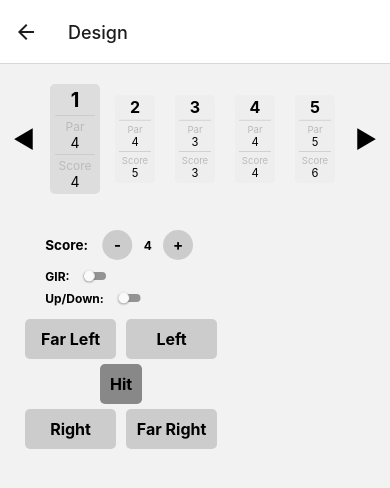
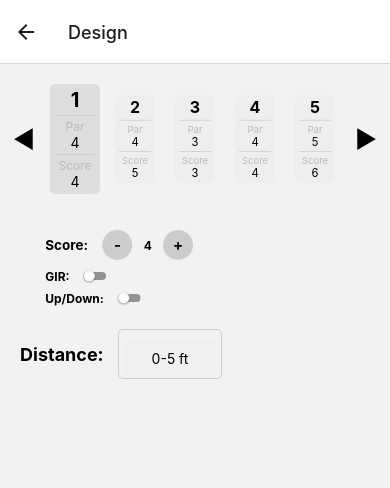
Before and after one commit to jbreeland/loginApp, a React Native app in the folder mobile/: screen /Design in a window 390 px wide. Shown: the top 488 px of the page. Built offline with nearby package versions, Linux system fonts and the light colour scheme.

Commit message:
added scrollbox but needs work

```diff
--- a/mobile/package.json
+++ b/mobile/package.json
@@ -20,7 +20,8 @@
     "react-native-checkbox": "^2.0.0",
     "react-native-safe-area-context": "4.10.1",
     "react-native-screens": "^3.31.1",
-    "react-native-snap-carousel": "^3.9.1"
+    "react-native-snap-carousel": "^1.3.1",
+    "react-native-svg": "15.2.0"
   },
   "devDependencies": {
     "@babel/core": "^7.20.0"
--- a/mobile/screens/DesignScreen.js
+++ b/mobile/screens/DesignScreen.js
@@ -1,18 +1,18 @@
 import React, { useState } from 'react';
-import { View, Text, TouchableOpacity, StyleSheet, Switch } from 'react-native';
+import { View, Text, TouchableOpacity, Switch, ScrollView } from 'react-native';
+import styles from './DesignScreenStyles';
 
 const holes = Array.from({ length: 18 }, (_, i) => i + 1);
 const parValues = [4, 4, 3, 4, 5, 3, 4, 5, 4, 4, 5, 3, 4, 4, 3, 5, 4, 4]; // Example par values, replace with actual values
 const tempScores = [4, 5, 3, 4, 6, 3, 5, 5, 4, 4, 6, 3, 4, 5, 3, 6, 4, 5]; // Temporary scores, replace with actual user inputs
+const distances = ["0-5 ft", "5-10 ft", "10-15 ft", "15-20 ft", "20-30 ft", "30-40 ft", "40 ft +"];
 
 const DesignScreen = () => {
     const [currentHole, setCurrentHole] = useState(1);
     const [score, setScore] = useState(parValues[0]);
     const [gir, setGir] = useState(false);
     const [upDown, setUpDown] = useState(false);
-    const [fairway, setFairway] = useState('Hit'); // Default to 'Hit'
-
-    const fairwayOptions = ['Far Left', 'Left', 'Hit', 'Right', 'Far Right'];
+    const [selectedDistance, setSelectedDistance] = useState(null);
 
     const goToPreviousHole = () => {
         setCurrentHole(prev => {
@@ -46,10 +46,6 @@ const DesignScreen = () => {
         } else {
             return holes.slice(currentHole - 3, currentHole + 2);
         }
-    };
-
-    const handleFairwayPress = (option) => {
-        setFairway(option);
     };
 
     return (
@@ -101,58 +97,22 @@ const DesignScreen = () => {
                         <Text style={styles.switchLabel}>Up/Down: </Text>
                         <Switch style={styles.smallSwitch} value={upDown} onValueChange={setUpDown} />
                     </View>
-                    <View style={styles.fairwayContainer}>
-                        <View style={styles.fairwayRow}>
-                            <TouchableOpacity
-                                style={[
-                                    styles.fairwayButton,
-                                    fairway === 'Far Left' && styles.selectedFairwayButton
-                                ]}
-                                onPress={() => handleFairwayPress('Far Left')}
-                            >
-                                <Text style={styles.fairwayButtonText}>Far Left</Text>
-                            </TouchableOpacity>
-                            <TouchableOpacity
-                                style={[
-                                    styles.fairwayButton,
-                                    fairway === 'Left' && styles.selectedFairwayButton
-                                ]}
-                                onPress={() => handleFairwayPress('Left')}
-                            >
-                                <Text style={styles.fairwayButtonText}>Left</Text>
-                            </TouchableOpacity>
-                        </View>
-                        <View style={styles.hitButtonContainer}>
-                            <TouchableOpacity
-                                style={[
-                                    styles.hitButton,
-                                    fairway === 'Hit' && styles.selectedFairwayButton
-                                ]}
-                                onPress={() => handleFairwayPress('Hit')}
-                            >
-                                <Text style={styles.fairwayButtonText}>Hit</Text>
-                            </TouchableOpacity>
-                        </View>
-                        <View style={styles.fairwayRow}>
-                            <TouchableOpacity
-                                style={[
-                                    styles.fairwayButton,
-                                    fairway === 'Right' && styles.selectedFairwayButton
-                                ]}
-                                onPress={() => handleFairwayPress('Right')}
-                            >
-                                <Text style={styles.fairwayButtonText}>Right</Text>
-                            </TouchableOpacity>
-                            <TouchableOpacity
-                                style={[
-                                    styles.fairwayButton,
-                                    fairway === 'Far Right' && styles.selectedFairwayButton
-                                ]}
-                                onPress={() => handleFairwayPress('Far Right')}
-                            >
-                                <Text style={styles.fairwayButtonText}>Far Right</Text>
-                            </TouchableOpacity>
-                        </View>
+                    <View style={styles.distanceContainer}>
+                        <Text style={styles.distanceLabel}>Distance: </Text>
+                        <ScrollView style={styles.scrollBox}>
+                            {distances.map((distance, index) => (
+                                <TouchableOpacity
+                                    key={index}
+                                    style={[
+                                        styles.distanceOption,
+                                        selectedDistance === distance && styles.selectedDistanceOption
+                                    ]}
+                                    onPress={() => setSelectedDistance(distance)}
+                                >
+                                    <Text style={styles.distanceOptionText}>{distance}</Text>
+                                </TouchableOpacity>
+                            ))}
+                        </ScrollView>
                     </View>
                 </View>
             </View>
@@ -160,164 +120,4 @@ const DesignScreen = () => {
     );
 };
 
-const styles = StyleSheet.create({
-    container: {
-        flex: 1,
-        justifyContent: 'flex-start',
-        alignItems: 'center',
-        marginTop: 20,
-    },
-    holeContainer: {
-        flexDirection: 'row',
-        alignItems: 'center',
-        marginBottom: 20,
-    },
-    arrow: {
-        fontSize: 24,
-        marginHorizontal: 10,
-    },
-    holeNumbers: {
-        flexDirection: 'row',
-    },
-    hole: {
-        width: 50,
-        height: 110, // Increased height
-        justifyContent: 'center',
-        alignItems: 'center',
-        marginHorizontal: 5,
-        backgroundColor: '#eee',
-        borderRadius: 5,
-        padding: 5,
-        position: 'relative',
-        transform: [{ scale: 0.8 }],
-    },
-    currentHole: {
-        backgroundColor: '#ddd',
-        transform: [{ scale: 1 }],
-    },
-    holeText: {
-        fontSize: 20,
-        fontWeight: 'bold',
-    },
-    separator: {
-        height: 1,
-        width: '100%',
-        backgroundColor: '#ccc',
-        marginVertical: 3,
-    },
-    parText: {
-        fontSize: 14,
-    },
-    scoreCardText: {
-        fontSize: 14, // Font size for the score in the scorecard
-    },
-    scoreText: {
-        fontSize: 16, // Font size for the score in the score container
-        fontWeight: 'bold',
-        marginHorizontal: 10,
-    },
-    content: {
-        flex: 1,
-        justifyContent: 'flex-start',
-        alignItems: 'flex-start',
-        width: '100%',
-        paddingHorizontal: 20,
-    },
-    alignedContainer: {
-        marginTop: 10,
-        marginLeft: 0,
-    },
-    scoreContainer: {
-        flexDirection: 'row',
-        alignItems: 'center',
-        justifyContent: 'flex-start', // Align to the left
-        marginTop: 1,
-        //marginBottom: 10,
-        //borderWidth: 1, // Add border for the box
-        //borderColor: '#ccc', // Set border color
-        //padding: 10, // Add padding for the box
-        //borderRadius: 5, // Optional: Add border radius for rounded corners
-        transform: [{ scale: 0.75 }],
-    },
-    scoreLabel: {
-        fontSize: 18,
-        fontWeight: 'bold',
-        marginRight: 10,
-    },
-    circleButton: {
-        width: 40,
-        height: 40,
-        justifyContent: 'center',
-        alignItems: 'center',
-        borderRadius: 20,
-        backgroundColor: '#ccc',
-        marginHorizontal: 5,
-    },
-    buttonText: {
-        fontSize: 20,
-        fontWeight: 'bold',
-    },
-    watermark: {
-        fontSize: 12,
-        color: '#bbb',
-        textAlign: 'center',
-    },
-    switchContainer: {
-        flexDirection: 'row',
-        alignItems: 'center',
-        marginBottom: 1,
-        marginTop: 1,
-        transform: [{ scale: 0.75 }],
-    },
-    switchLabel: {
-        fontSize: 16,
-        fontWeight: 'bold',
-        marginRight: 10,
-    },
-    smallSwitch: {
-        transform: [{ scaleX: 0.75 }, { scaleY: 0.75 }],
-    },
-    fairwayContainer: {
-        flexDirection: 'column',
-        alignItems: 'center',
-        marginTop: 10,
-        marginBottom: 20,
-    },
-    fairwayRow: {
-        flexDirection: 'row',
-        justifyContent: 'space-between',
-        width: '100%',
-        marginBottom: 5,
-    },
-    fairwayButton: {
-        flex: 1,
-        justifyContent: 'center',
-        alignItems: 'center',
-        padding: 10,
-        backgroundColor: '#ccc',
-        marginHorizontal: 5,
-        borderRadius: 5,
-    },
-    selectedFairwayButton: {
-        backgroundColor: '#888',
-    },
-    hitButtonContainer: {
-        flexDirection: 'row',
-        justifyContent: 'center',
-        alignItems: 'center',
-        marginBottom: 5,
-    },
-    hitButton: {
-        justifyContent: 'center',
-        alignItems: 'center',
-        padding: 10,
-        backgroundColor: '#ccc',
-        borderRadius: 5,
-    },
-    fairwayButtonText: {
-        fontSize: 16,
-        fontWeight: 'bold',
-    },
-});
-
 export default DesignScreen;
--- /dev/null
+++ b/mobile/screens/DesignScreenStyles.js
@@ -0,0 +1,149 @@
+import { StyleSheet } from 'react-native';
+
+const styles = StyleSheet.create({
+    container: {
+        flex: 1,
+        justifyContent: 'flex-start',
+        alignItems: 'center',
+        marginTop: 20,
+    },
+    holeContainer: {
+        flexDirection: 'row',
+        alignItems: 'center',
+        marginBottom: 20,
+    },
+    arrow: {
+        fontSize: 24,
+        marginHorizontal: 10,
+    },
+    holeNumbers: {
+        flexDirection: 'row',
+    },
+    hole: {
+        width: 50,
+        height: 110,
+        justifyContent: 'center',
+        alignItems: 'center',
+        marginHorizontal: 5,
+        backgroundColor: '#eee',
+        borderRadius: 5,
+        padding: 5,
+        position: 'relative',
+        transform: [{ scale: 0.8 }],
+    },
+    currentHole: {
+        backgroundColor: '#ddd',
+        transform: [{ scale: 1 }],
+    },
+    holeText: {
+        fontSize: 20,
+        fontWeight: 'bold',
+    },
+    separator: {
+        height: 1,
+        width: '100%',
+        backgroundColor: '#ccc',
+        marginVertical: 3,
+    },
+    parText: {
+        fontSize: 14,
+    },
+    scoreCardText: {
+        fontSize: 14,
+    },
+    scoreText: {
+        fontSize: 16,
+        fontWeight: 'bold',
+        marginHorizontal: 10,
+    },
+    content: {
+        flex: 1,
+        justifyContent: 'flex-start',
+        alignItems: 'flex-start',
+        width: '100%',
+        paddingHorizontal: 20,
+    },
+    alignedContainer: {
+        marginTop: 10,
+        marginLeft: 0,
+    },
+    scoreContainer: {
+        flexDirection: 'row',
+        alignItems: 'center',
+        justifyContent: 'flex-start',
+        marginTop: 1,
+        transform: [{ scale: 0.75 }],
+    },
+    scoreLabel: {
+        fontSize: 18,
+        fontWeight: 'bold',
+        marginRight: 10,
+    },
+    circleButton: {
+        width: 40,
+        height: 40,
+        justifyContent: 'center',
+        alignItems: 'center',
+        borderRadius: 20,
+        backgroundColor: '#ccc',
+        marginHorizontal: 5,
+    },
+    buttonText: {
+        fontSize: 20,
+        fontWeight: 'bold',
+    },
+    watermark: {
+        fontSize: 12,
+        color: '#bbb',
+        textAlign: 'center',
+    },
+    switchContainer: {
+        flexDirection: 'row',
+        alignItems: 'center',
+        marginBottom: 1,
+        marginTop: 1,
+        transform: [{ scale: 0.75 }],
+    },
+    switchLabel: {
+        fontSize: 16,
+        fontWeight: 'bold',
+        marginRight: 10,
+    },
+    smallSwitch: {
+        transform: [{ scaleX: 0.75 }, { scaleY: 0.75 }],
+    },
+    distanceContainer: {
+        flexDirection: 'row',
+        alignItems: 'center',
+        marginTop: 20,
+        width: '100%',
+    },
+    distanceLabel: {
+        fontSize: 18,
+        fontWeight: 'bold',
+        marginRight: 10,
+    },
+    scrollBox: {
+        height: 50,
+        width: 100, // Adjust the width as needed
+        borderWidth: 1,
+        borderColor: '#ccc',
+        borderRadius: 5,
+        padding: 5,
+    },
+    distanceOption: {
+        padding: 10,
+        backgroundColor: '#f0f0f0',
+        marginVertical: 5,
+        borderRadius: 5,
+        alignItems: 'center',
+    },
+    selectedDistanceOption: {
+        backgroundColor: '#ddd',
+    },
+    distanceOptionText: {
+        fontSize: 14,
+    },
+});
+
+export default styles;
```
Also changed, not shown: 2 other files (tests, documents, lock files or other folders).
